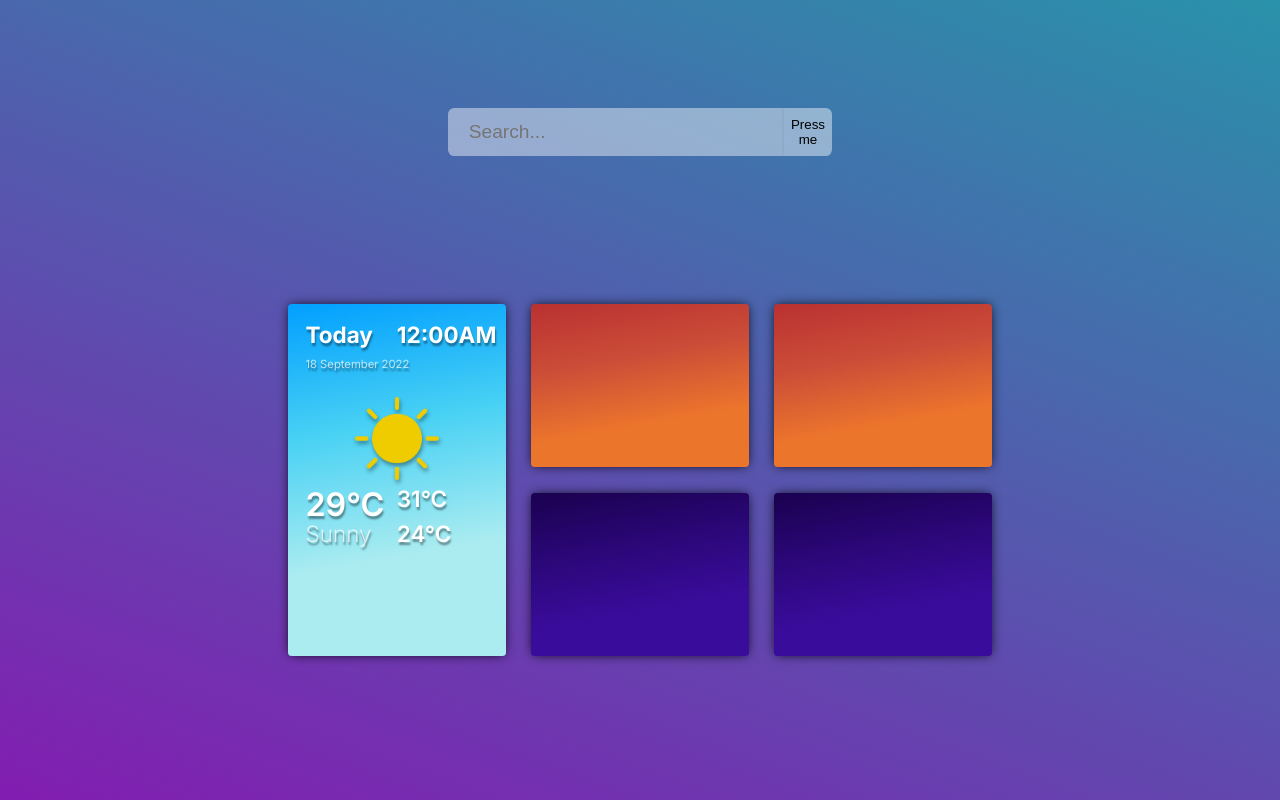
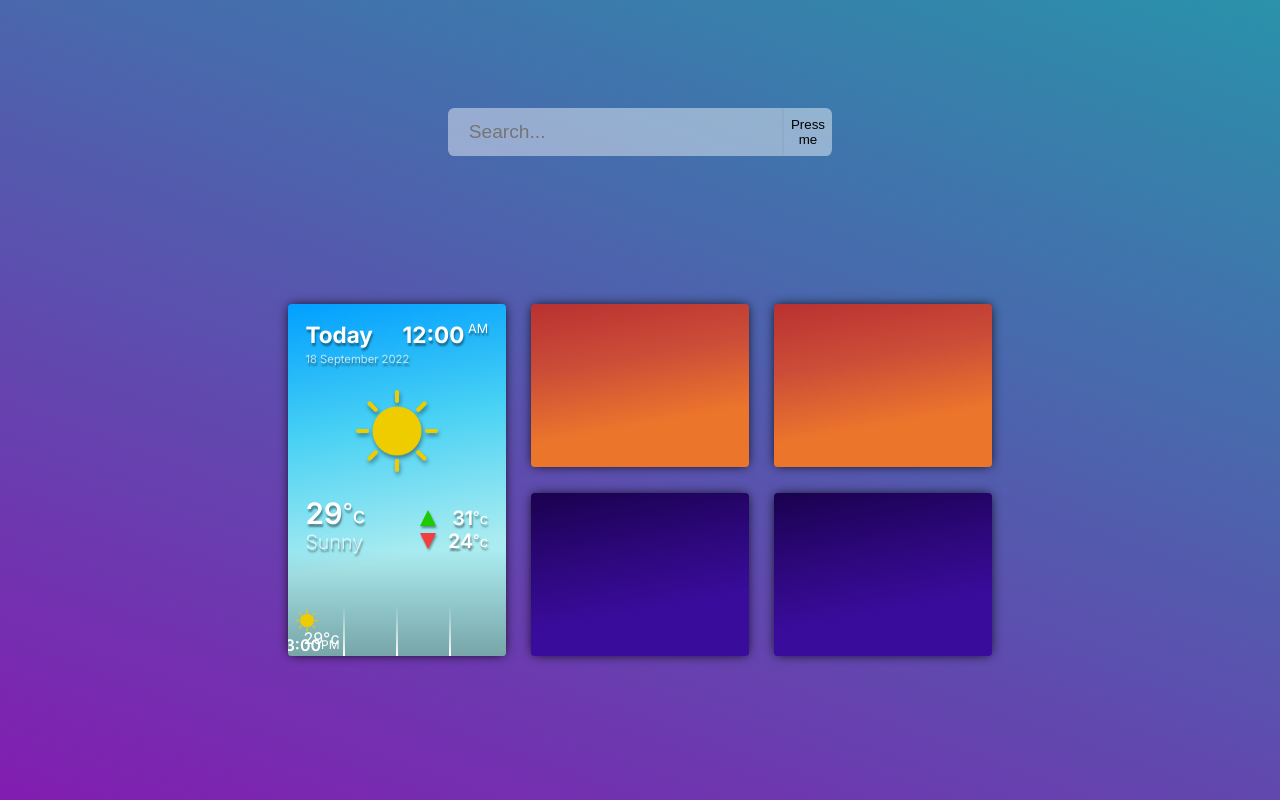
Before and after one commit to xPiccolinox/weather-app, a React (Create React App) app: page / in a window 1280 px wide. Built offline with nearby package versions, Linux system fonts and the light colour scheme.

Commit message:
Feat: WeatherMainTile adjusted styles

```diff
--- a/src/Components/WeatherTileMain/WeatherTileMain.css
+++ b/src/Components/WeatherTileMain/WeatherTileMain.css
@@ -2,10 +2,11 @@
   --wtmInfoFS_Day: 0.032;
   --wtmInfoFS_Date: 0.016;
   --wtmInfoFS_Time: 0.032;
-  --wtmInfoFS_Temp: 0.046;
-  --wtmInfoFS_TempName: 0.032;
-  --wtmInfoFS_MaxTemp: 0.032;
-  --wtmInfoFS_MinTemp: 0.032;
+  --wtmInfoFS_Period: 0.018;
+  --wtmInfoFS_Temp: 0.042;
+  --wtmInfoFS_TempName: 0.028;
+  --wtmInfoFS_MaxTemp: 0.028;
+  --wtmInfoFS_MinTemp: 0.028;
 
   --wtmInfoTextShadow: 1px 3px 2px #00000066;
 }
@@ -20,25 +21,23 @@
   position: relative;
   width: 100%;
   height: 100%;
-  padding: 8% 8% 0 8%;
-  box-sizing: border-box;
   border-radius: 0.3vw;
   box-shadow: 0px 0px 12px -2px #000;
   color: #fff;
   overflow: hidden;
 }
 .weatherTileMain .weatherInfo {
-  /* background-color: green; */
+  padding: 8% 8% 0 8%;
+  box-sizing: border-box;
   width: 100%;
   height: 70%;
 }
 /* Weather date & time */
 .weatherTileMain .weatherInfo_date {
-  /* background-color: purple; */
   display: grid;
-  grid-template: 50% 50% / 50% 50%;
+  grid-template: 2fr 1fr / 1fr 1fr;
   width: 100%;
-  height: 30%;
+  height: 20%;
 }
 .weatherTileMain .weatherInfo_date div {
   width: 100%;
@@ -57,16 +56,23 @@
   text-shadow: var(--wtmInfoTextShadow);
 }
 .weatherTileMain .weatherInfo_date .time {
+  display: flex;
+  justify-content: flex-end;
   font-size: clamp(calc(var(--WeatherTiles_width) * 1.5vh * var(--wtmInfoFS_Time)), calc(var(--WeatherTiles_width) * 1vw * var(--wtmInfoFS_Time)), calc(var(--WeatherTiles_width) * 2.5vh * var(--wtmInfoFS_Time)));
   font-weight: 700;
   text-shadow: var(--wtmInfoTextShadow);
 }
+.weatherTileMain .weatherInfo_date .time sup {
+  margin-left: 4%;
+  font-size: clamp(calc(var(--WeatherTiles_width) * 1.5vh * var(--wtmInfoFS_Period)), calc(var(--WeatherTiles_width) * 1vw * var(--wtmInfoFS_Period)), calc(var(--WeatherTiles_width) * 2.5vh * var(--wtmInfoFS_Period)));
+  font-weight: 400;
+}
 /* Weather Image */
 .weatherTileMain .weatherInfo_img {
-  /* background-color: blue; */
   display: flex;
   justify-content: center;
   align-content: center;
+  padding: 10% 0;
   width: 100%;
   height: 40%;
 }
@@ -76,53 +82,135 @@
 }
 /* Weather Temperature */
 .weatherTileMain .weatherInfo_temp {
-  /* background-color: cyan; */
   display: grid;
   grid-template: 50% 50% / 50% 50%;
   grid-auto-flow: column;
   width: 100%;
   height: 30%;
 }
-.weatherTileMain .weatherInfo_temp div {
-  /* background-color: purple; */
+.weatherTileMain .weatherInfo_temp > div {
+  display: flex;
   width: 100%;
   height: 100%;
 }
+.weatherTileMain .weatherInfo_temp .tempDiv {
+  display: flex;
+  align-items: center;
+  justify-content: flex-end;
+  height: 1em;
+  width: 100%;
+  padding: 2% 0;
+}
+.weatherTileMain .weatherInfo_temp .tempDiv .tempDegree {
+  align-self: flex-start;
+  font-size: 0.75em;
+  font-weight: 400;
+}
+.weatherTileMain .weatherInfo_temp .tempDiv .tempCelcius {
+  align-self: flex-end;
+  font-size: 0.75em;
+  font-weight: 400;
+}
 .weatherTileMain .weatherInfo_temp .temp {
+  align-items: flex-end;
+  justify-content: flex-start;
   font-size: clamp(calc(var(--WeatherTiles_width) * 1.5vh * var(--wtmInfoFS_Temp)), calc(var(--WeatherTiles_width) * 1vw * var(--wtmInfoFS_Temp)), calc(var(--WeatherTiles_width) * 2.5vh * var(--wtmInfoFS_Temp)));
   font-weight: 600;
   text-shadow: var(--wtmInfoTextShadow);
 }
+.weatherTileMain .weatherInfo_temp .temp .tempDiv {
+  justify-content: flex-start;
+}
 .weatherTileMain .weatherInfo_temp .tempName {
+  align-items: flex-start;
+  justify-content: flex-start;
   color: #ffffffbb;
   font-size: clamp(calc(var(--WeatherTiles_width) * 1.5vh * var(--wtmInfoFS_TempName)), calc(var(--WeatherTiles_width) * 1vw * var(--wtmInfoFS_TempName)), calc(var(--WeatherTiles_width) * 2.5vh * var(--wtmInfoFS_TempName)));
   font-weight: 300;
   text-shadow: var(--wtmInfoTextShadow);
 }
 .weatherTileMain .weatherInfo_temp .maxTemp {
+  align-items: flex-end;
+  justify-content: flex-end;
   font-size: clamp(calc(var(--WeatherTiles_width) * 1.5vh * var(--wtmInfoFS_MaxTemp)), calc(var(--WeatherTiles_width) * 1vw * var(--wtmInfoFS_MaxTemp)), calc(var(--WeatherTiles_width) * 2.5vh * var(--wtmInfoFS_MaxTemp)));
   font-weight: 600;
   text-shadow: var(--wtmInfoTextShadow);
 }
+.weatherTileMain .weatherInfo_temp .maxTemp .tempDiv .maxTempArrow {
+  display: block;
+  position: absolute;
+  width: 0px;
+  height: 0px;
+  margin-right: 24%;
+  border-bottom: 16px solid #1DCC00;
+  border-left: 8px solid transparent;
+  border-right: 8px solid transparent;
+  filter: drop-shadow(1px 2px 1px #00000066);
+}
 .weatherTileMain .weatherInfo_temp .minTemp {
+  /* background-color: lime; */
+  align-items: flex-start;
+  justify-content: flex-end;
   font-size: clamp(calc(var(--WeatherTiles_width) * 1.5vh * var(--wtmInfoFS_MinTemp)), calc(var(--WeatherTiles_width) * 1vw * var(--wtmInfoFS_MinTemp)), calc(var(--WeatherTiles_width) * 2.5vh * var(--wtmInfoFS_MinTemp)));
   font-weight: 600;
   text-shadow: var(--wtmInfoTextShadow);
 }
+.weatherTileMain .weatherInfo_temp .minTemp .tempDiv .minTempArrow {
+  display: block;
+  position: absolute;
+  width: 0px;
+  height: 0px;
+  margin-right: 24%;
+  border-top: 16px solid #F43D3D;
+  border-left: 8px solid transparent;
+  border-right: 8px solid transparent;
+  filter: drop-shadow(1px 2px 1px #00000066);
+}
+/* Weather Hourly Info */
 .weatherTileMain .weatherHourlyInfo {
-  /* background-color: orange; */
+  background: linear-gradient(0deg, #0000004D 0%, transparent 100%);
   display: flex;
   align-items: flex-end;
   justify-content: center;
   width: 100%;
   height: 30%;
 }
-.weatherTileMain .weatherHourlyInfo div {
-  /* background-color: green; */
+.weatherTileMain .weatherHourlyInfo .weatherHourlyTile {
+  position: relative;
   width: 4vw;
   height: 4vw;
 }
-.weatherTileMain .weatherHourlyInfo .separation {
-  /* background-color: grey; */
-  width: 1px;
+.weatherTileMain .weatherHourlyInfo .weatherHourlyTile > img {
+  position: absolute;
+  width: 50%;
+  top: 6%;
+  left: 6%;
 }
+.weatherTileMain .weatherHourlyInfo .weatherHourlyTile .tempDiv {
+  display: flex;
+  align-items: center;
+  justify-content: flex-end;
+  position: absolute;
+  top: 50%;
+  right: 6%;
+  height: 1em;
+}
+.weatherTileMain .weatherHourlyInfo .weatherHourlyTile .timeDiv {
+  display: flex;
+  align-items: center;
+  justify-content: flex-end;
+  position: absolute;
+  bottom: 6%;
+  right: 6%;
+  height: 1em;
+  font-weight: 600;
+}
+.weatherTileMain .weatherHourlyInfo .weatherHourlyTile .timeDiv sup {
+  font-size: 0.75em;
+  font-weight: 400;
+}
+.weatherTileMain .weatherHourlyInfo .weatherHourlySeparation {
+  background: linear-gradient(0deg, #ffffff 0%, transparent 100%);
+  width: 2px;
+  height: 4vw;
+}
--- a/src/Components/WeatherTileMain/WeatherTileMain.js
+++ b/src/Components/WeatherTileMain/WeatherTileMain.js
@@ -10,26 +10,63 @@ const WeatherTileMain = (props) => {
         <div className="weatherInfo_date">
           <div className="day">Today</div>
           <div className="date">18 September 2022</div>
-          <div className="time">12:00AM</div>
+          <div className="time">12:00
+            <sup>AM</sup>
+          </div>
         </div>
         <div className="weatherInfo_img">
           <img src={img} alt="weatherIcon"/>
         </div>
         <div className="weatherInfo_temp">
-          <div className="temp">29&#176;C</div>
+          <div className="temp">
+            <div className="tempDiv">
+              29
+              <div className="tempDegree">&#176;</div>
+              <div className="tempCelcius">c</div>
+            </div>
+          </div>
           <div className="tempName">Sunny</div>
-          <div className="maxTemp">31&#176;C</div>
-          <div className="minTemp">24&#176;C</div>
+          <div className="maxTemp">
+            <div className="tempDiv">
+              <div className="maxTempArrow"/>31
+              <div className="tempDegree">&#176;</div>
+              <div className="tempCelcius">c</div>
+            </div>
+          </div>
+          <div className="minTemp">
+            <div className="tempDiv">
+              <div className="minTempArrow"/>24
+              <div className="tempDegree">&#176;</div>
+              <div className="tempCelcius">c</div>
+            </div>
+          </div>
         </div>
       </div>
       <div className="weatherHourlyInfo">
-        <div></div>
-        <div className="separation"></div>
-        <div></div>
-        <div className="separation"></div>
-        <div></div>
-        <div className="separation"></div>
-        <div></div>
+        <div className="weatherHourlyTile">
+          <img src={img} alt="weatherHourlyInfoIcon"/>
+          <div className="tempDiv">
+              29
+              <div className="tempDegree">&#176;</div>
+              <div className="tempCelcius">c</div>
+            </div>
+            <div className="timeDiv">
+              3:00
+              <sup>PM</sup>
+            </div>
+        </div>
+        <div className="weatherHourlySeparation"/>
+        <div className="weatherHourlyTile">
+
+        </div>
+        <div className="weatherHourlySeparation"/>
+        <div className="weatherHourlyTile">
+
+        </div>
+        <div className="weatherHourlySeparation"/>
+        <div className="weatherHourlyTile">
+
+        </div>
       </div>
     </div>
   )
```
